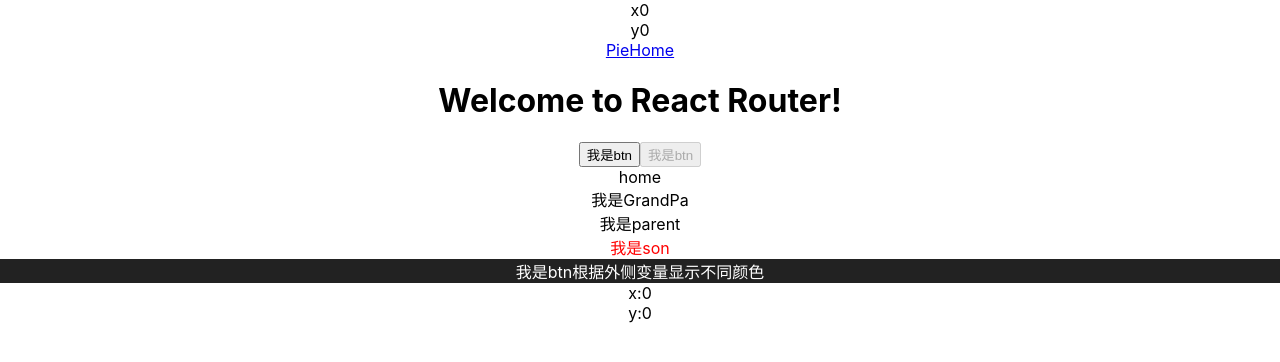
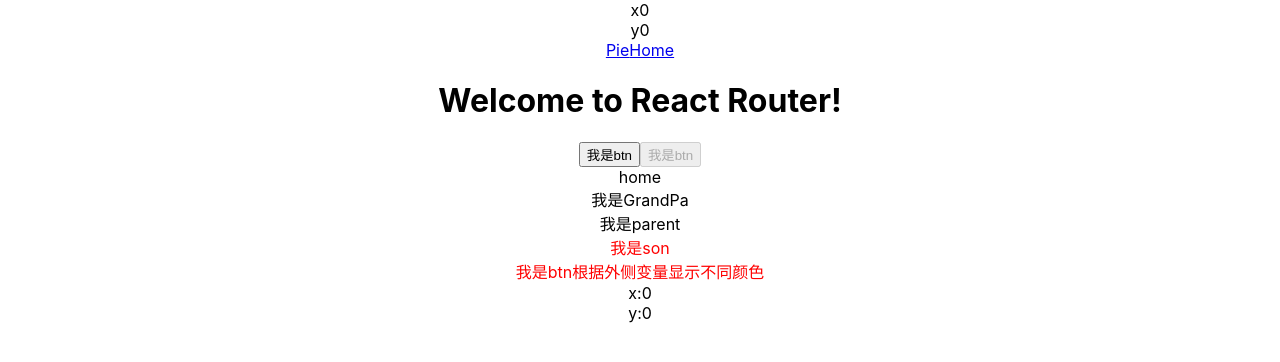
Before and after one commit to objectMaker/react_component_lib, a React (Create React App) app: page /home in a window 1280 px wide. Shown: the top 362 px of the page. Built offline with nearby package versions, Linux system fonts and the light colour scheme.

Commit message:
'conttext应用'

```diff
--- a/src/components/GrandPa/index.tsx
+++ b/src/components/GrandPa/index.tsx
@@ -1,4 +1,4 @@
-import React,{useContext} from 'react';
+import React from 'react';
 import Parent from '../Parent'
 interface theme {
     [K :string] : {
@@ -22,9 +22,7 @@ const GrandPa:React.FC = ()=>{
         <>
         我是GrandPa
         <div>
-        <themeContext.Provider value={theme.dark}>
             <Parent/>
-        </themeContext.Provider>
         </div>
         </>
     )
--- a/src/components/Son/Son.tsx
+++ b/src/components/Son/Son.tsx
@@ -1,15 +1,14 @@
-import React,{useContext} from "react";
-import { themeContext } from "../GrandPa";
+import React from "react";
 
 
 const  Son:React.FC = function(){
-    const style = useContext(themeContext);
-console.log(style);
+    // const style = useContext(themeContext);
+console.log('执行');
     return  (
         <>
         <div style={{color:'red'}}>
             我是son
-            <div style={style}>
+            <div>
                 我是btn根据外侧变量显示不同颜色
             </div>
         </div>
```
Also changed, not shown: src/pages/Home/Home.tsx (line endings or trailing spaces).
